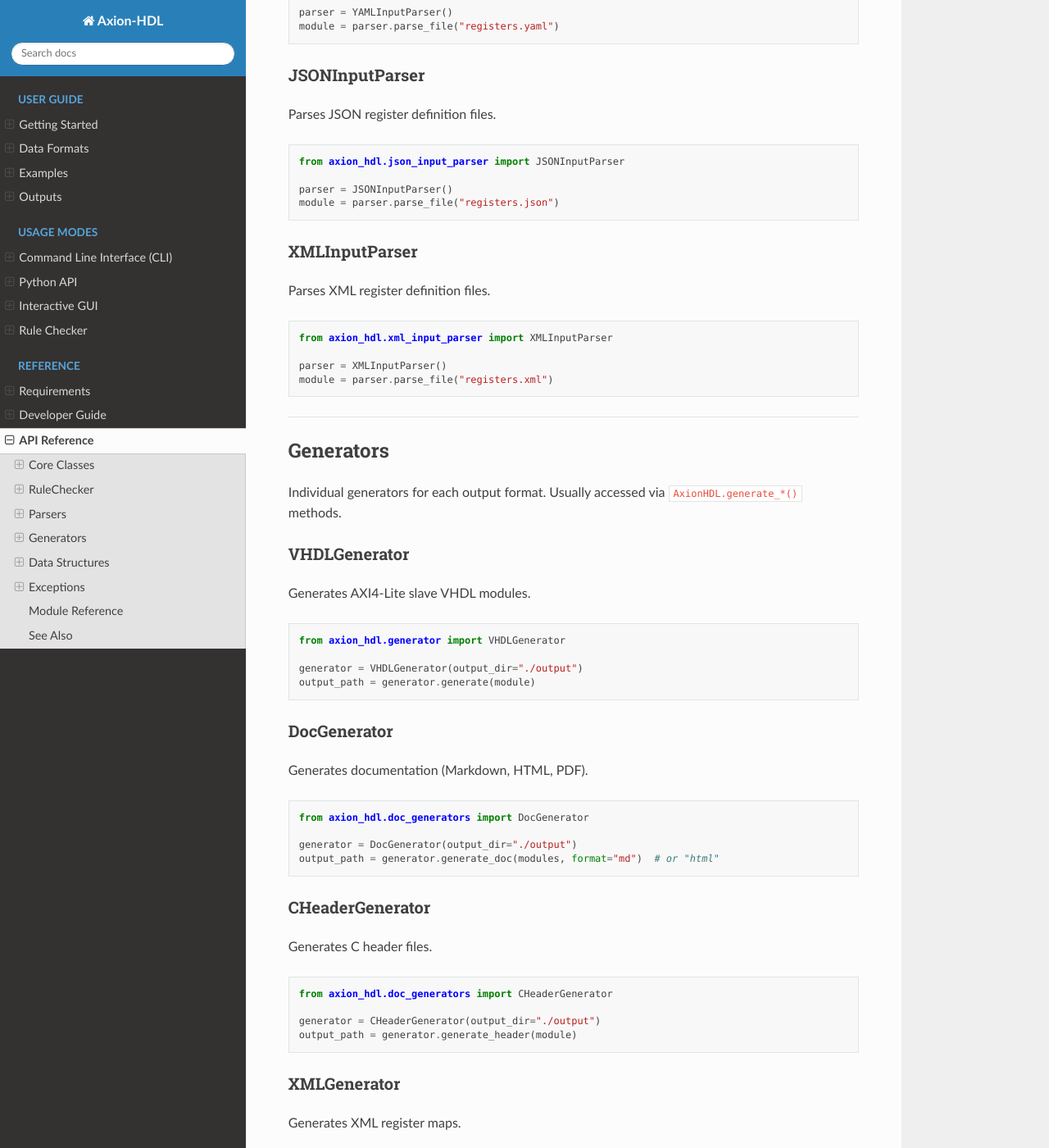
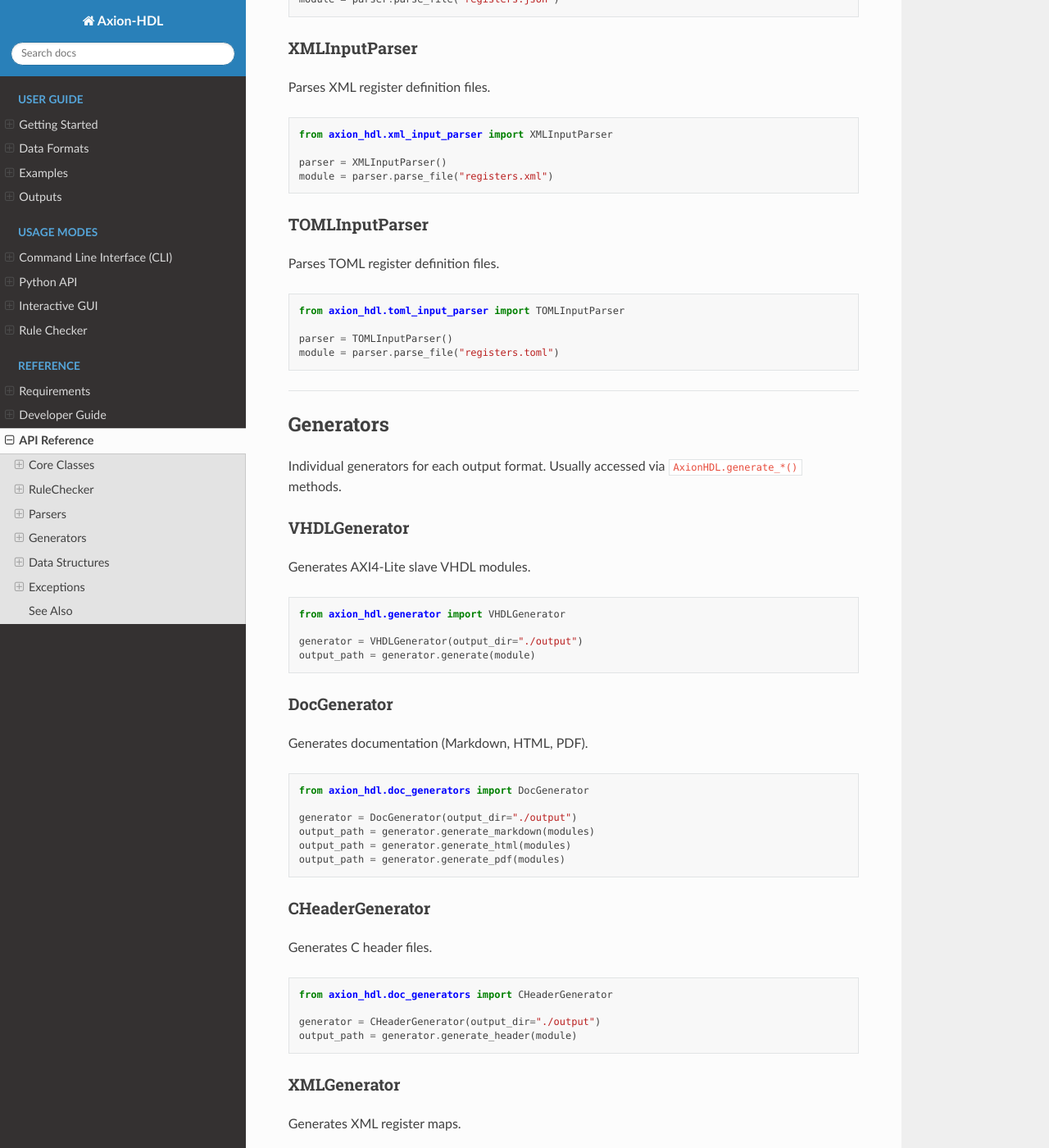
Before and after one commit to bugratufan/axion-hdl, a Sphinx documentation site: the page built from docs/source/api-reference.md, in a window 1280 px wide and 1400 px high, scrolled down 6407 px. Shown: the whole window at 82% size. Built offline with Sphinx 7.4.7 and the Read the Docs theme 3.1.0, drawn with Linux system fonts in a browser that asks for light colours; some of the changed text lies outside the part shown.

Commit message:
Update API reference: Add TOML support and refine doc generation examples

````diff
--- a/docs/source/api-reference.md
+++ b/docs/source/api-reference.md
@@ -180,13 +180,6 @@ except AddressConflictError as e:
     print(f"Overlap: {e}")
 ```
 
-```{eval-rst}
-.. autoclass:: axion_hdl.AxionHDL
-   :members:
-   :undoc-members:
-   :show-inheritance:
-```
-
 ---
 
 ## RuleChecker
@@ -267,12 +260,6 @@ if results["errors"]:
 | Documentation | `missing_description` | No description field |
 | Structure | `empty_module` | Module has no registers |
 
-```{eval-rst}
-.. autoclass:: axion_hdl.rule_checker.RuleChecker
-   :members:
-   :undoc-members:
-```
-
 ---
 
 ## Parsers
@@ -323,6 +310,17 @@ parser = XMLInputParser()
 module = parser.parse_file("registers.xml")
 ```
 
+### TOMLInputParser
+
+Parses TOML register definition files.
+
+```python
+from axion_hdl.toml_input_parser import TOMLInputParser
+
+parser = TOMLInputParser()
+module = parser.parse_file("registers.toml")
+```
+
 ---
 
 ## Generators
@@ -348,7 +346,9 @@ Generates documentation (Markdown, HTML, PDF).
 from axion_hdl.doc_generators import DocGenerator
 
 generator = DocGenerator(output_dir="./output")
-output_path = generator.generate_doc(modules, format="md")  # or "html"
+output_path = generator.generate_markdown(modules)
+output_path = generator.generate_html(modules)
+output_path = generator.generate_pdf(modules)
 ```
 
 ### CHeaderGenerator
@@ -393,6 +393,17 @@ from axion_hdl.doc_generators import JSONGenerator
 
 generator = JSONGenerator(output_dir="./output")
 output_path = generator.generate_json(module)
+```
+
+### TOMLGenerator
+
+Generates TOML register maps.
+
+```python
+from axion_hdl.doc_generators import TOMLGenerator
+
+generator = TOMLGenerator(output_dir="./output")
+output_path = generator.generate_toml(module)
 ```
 
 ---
@@ -472,17 +483,6 @@ except AddressConflictError as e:
 
 ---
 
-## Module Reference
-
-```{eval-rst}
-.. automodule:: axion_hdl
-   :members:
-   :undoc-members:
-   :show-inheritance:
-```
-
----
-
 ## See Also
 
 - [Python API Usage](python-api) - Practical examples and workflows
````
